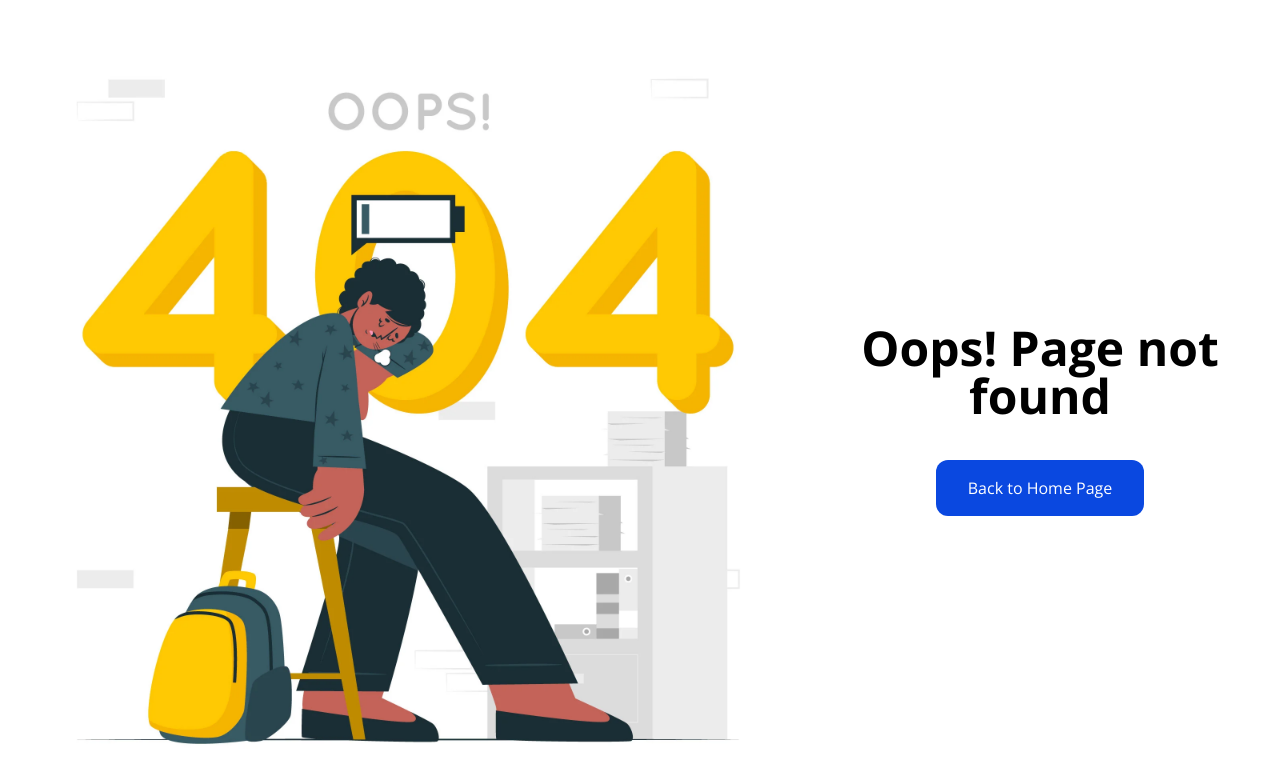
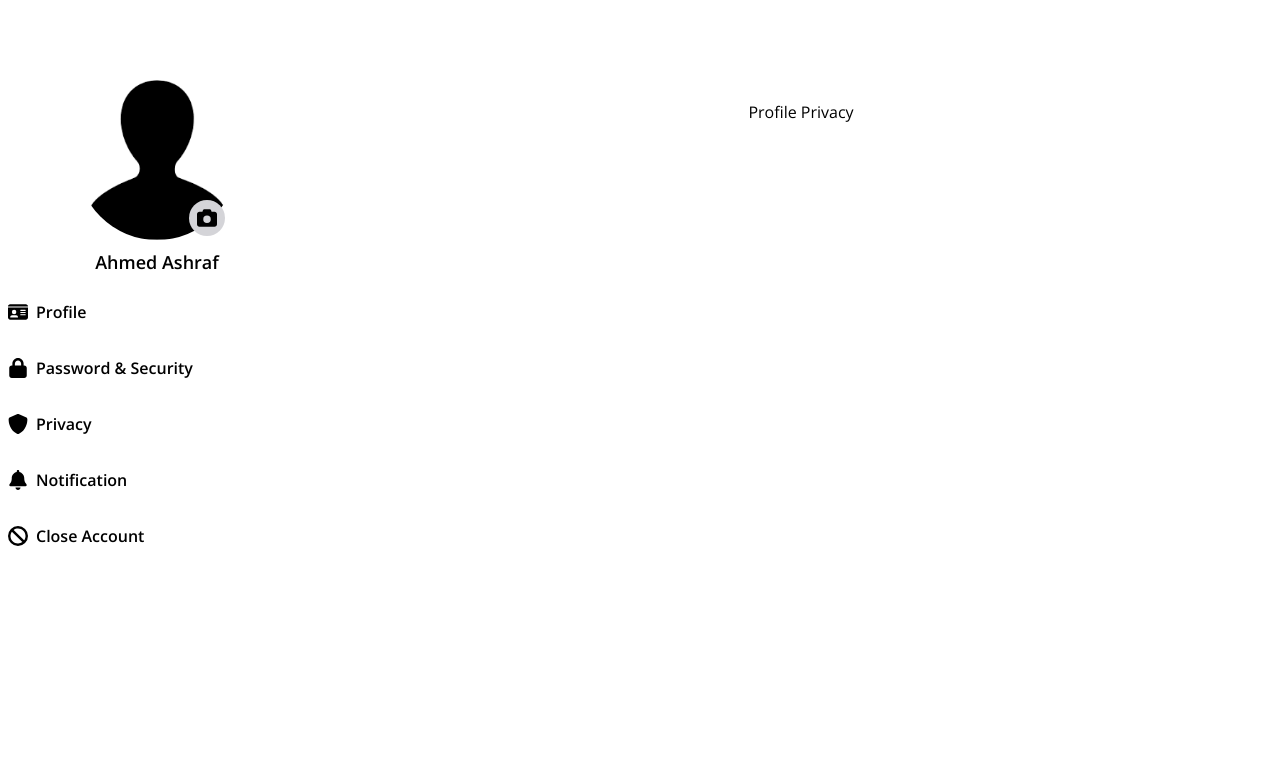
Before and after one commit to FrontEndDevo/NeuraLearnAcademy, a React (Vite) app: page /profile/privacy in a window 1280 px wide. Before the commit this address had no page. Shown: the top 782 px of the page. Built offline with nearby package versions, Linux system fonts and the light colour scheme.

Commit message:
Added a new route for the Profile Privacy page.

```diff
--- a/src/App.jsx
+++ b/src/App.jsx
@@ -8,6 +8,7 @@ import ShoppingCartPage from "./pages/ShoppingCartPage";
 import ProfilePage from "./pages/ProfilePage";
 import ProfileInfoPage from "./pages/ProfileInfoPage";
 import ProfilePasswordSecurityPage from "./pages/ProfilePassword&SecurityPage";
+import ProfilePrivacyPage from "./pages/ProfilePrivacyPage";
 
 const App = () => {
   return (
@@ -22,6 +23,7 @@ const App = () => {
         <Route path="/profile" element={<ProfilePage />}>
           <Route index element={<ProfileInfoPage />} />
           <Route path="password" element={<ProfilePasswordSecurityPage />} />
+          <Route path="privacy" element={<ProfilePrivacyPage />} />
         </Route>
       </Routes>
     </>
--- /dev/null
+++ b/src/pages/ProfilePrivacyPage.jsx
@@ -0,0 +1,9 @@
+const ProfilePrivacyPage = () => {
+    return (
+        <div>
+            <h1 className="mt-5 text-center">Profile Privacy</h1>
+        </div>
+    );
+}
+
+export default ProfilePrivacyPage;
```
